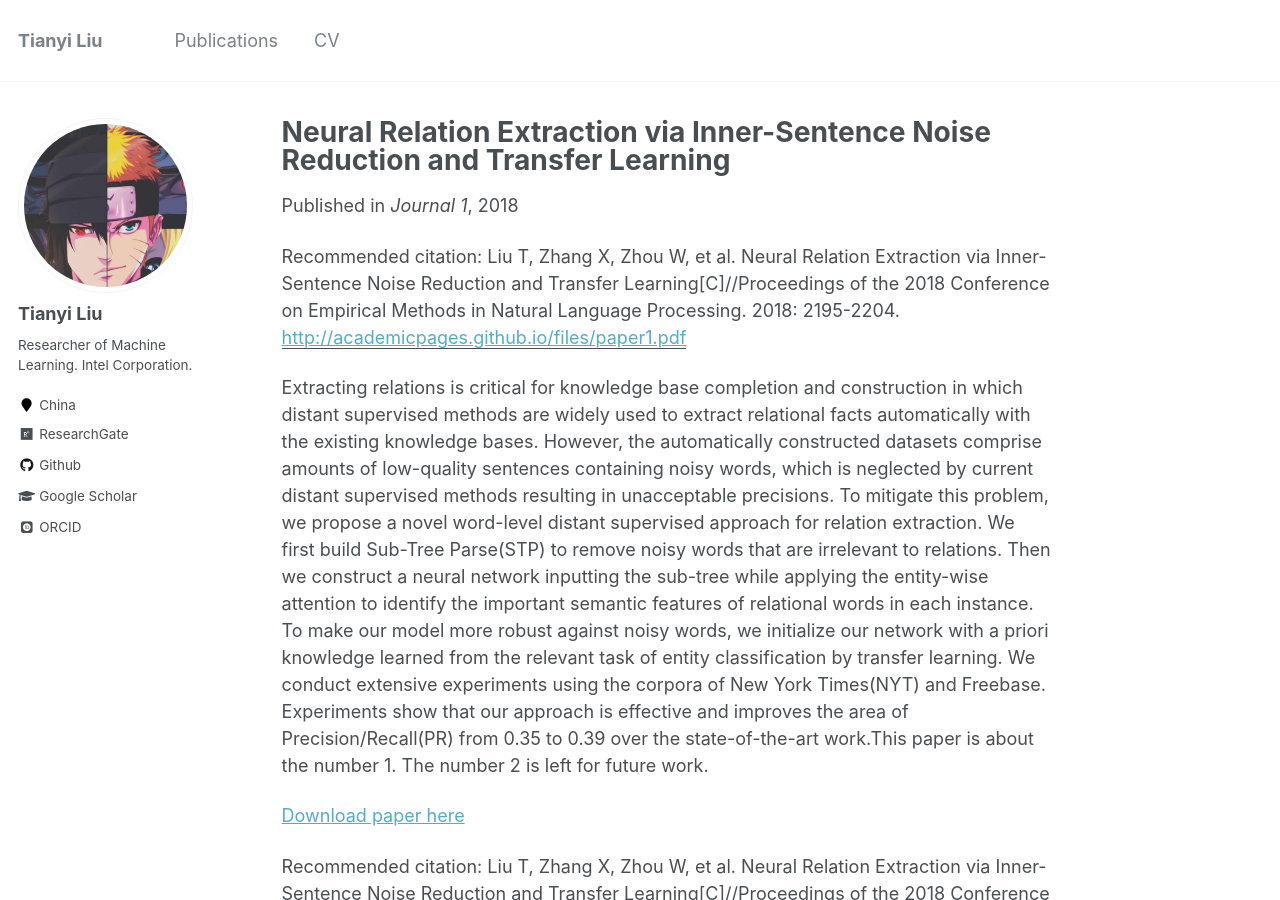
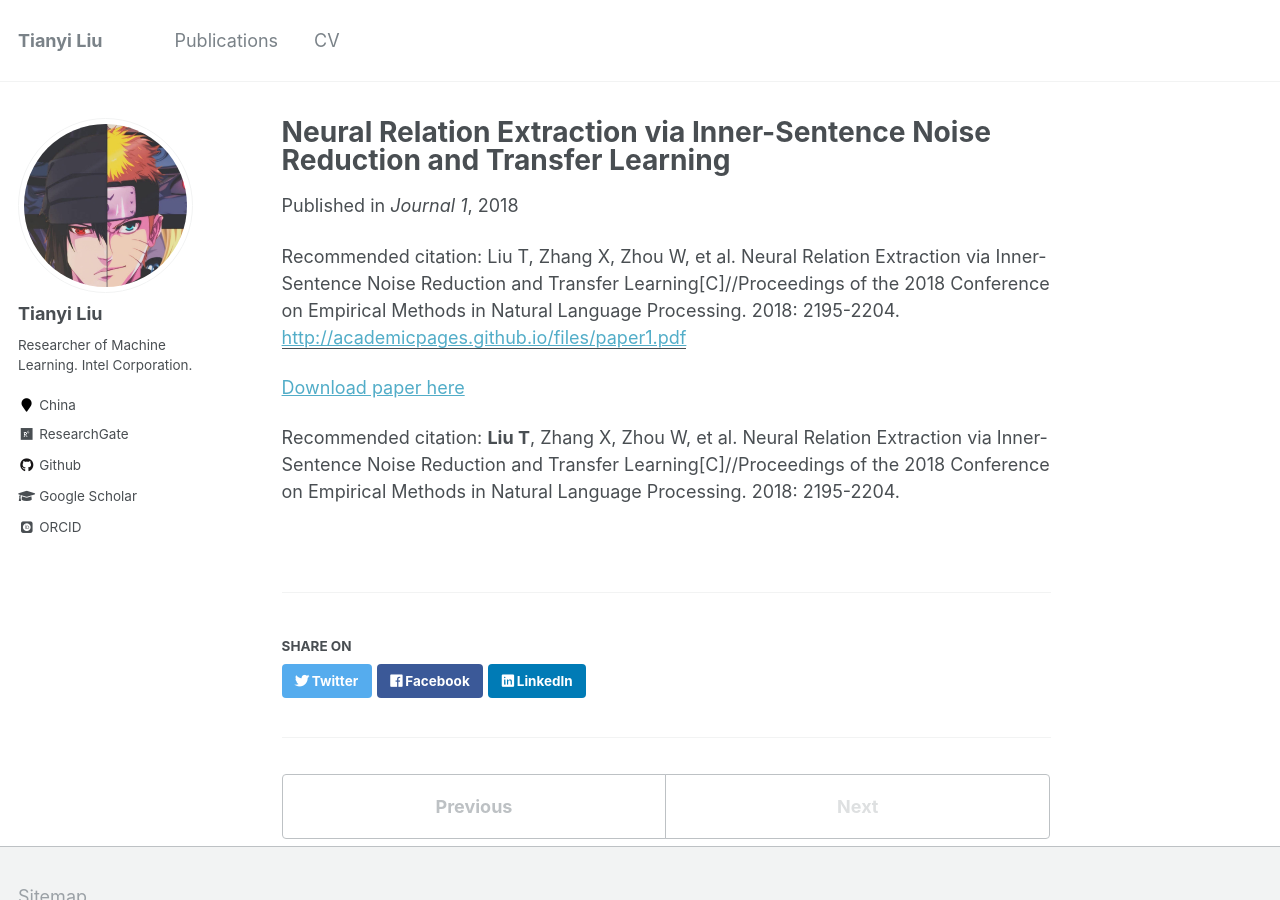
Before and after one commit to liutian111111/liutian111111.github.io, a Jekyll site: the page built from _publications/2018-Neural Relation Extraction via Inner-Sentence Noise Reduction and Transfer Learning.md, in a window 1280 px wide and 900 px high. Built offline with Jekyll 4.4.1, drawn with Linux system fonts in a browser that asks for light colours; some web fonts are replaced; some of the changed text lies outside the part shown.

Commit message:
update the first publication info

```diff
--- a/_publications/2018-Neural Relation Extraction via Inner-Sentence Noise Reduction and Transfer Learning.md
+++ b/_publications/2018-Neural Relation Extraction via Inner-Sentence Noise Reduction and Transfer Learning.md
@@ -8,8 +8,7 @@ venue: 'Journal 1'
 paperurl: 'http://academicpages.github.io/files/paper1.pdf'
 citation: 'Liu T, Zhang X, Zhou W, et al. Neural Relation Extraction via Inner-Sentence Noise Reduction and Transfer Learning[C]//Proceedings of the 2018 Conference on Empirical Methods in Natural Language Processing. 2018: 2195-2204.'
 ---
-Extracting relations is critical for knowledge base completion and construction in which distant supervised methods are widely used to extract relational facts automatically with the existing knowledge bases. However, the automatically constructed datasets comprise amounts of low-quality sentences containing noisy words, which is neglected by current distant supervised methods resulting in unacceptable precisions. To mitigate this problem, we propose a novel word-level distant supervised approach for relation extraction. We first build Sub-Tree Parse(STP) to remove noisy words that are irrelevant to relations. Then we construct a neural network inputting the sub-tree while applying the entity-wise attention to identify the important semantic features of relational words in each instance. To make our model more robust against noisy words, we initialize our network with a priori knowledge learned from the relevant task of entity classification by transfer learning. We conduct extensive experiments using the corpora of New York Times(NYT) and Freebase. Experiments show that our approach is effective and improves the area of Precision/Recall(PR) from 0.35 to 0.39 over the state-of-the-art work.This paper is about the number 1. The number 2 is left for future work.
 
 [Download paper here](https://aclanthology.org/D18-1243.pdf)
 
-Recommended citation: Liu T, Zhang X, Zhou W, et al. Neural Relation Extraction via Inner-Sentence Noise Reduction and Transfer Learning[C]//Proceedings of the 2018 Conference on Empirical Methods in Natural Language Processing. 2018: 2195-2204.
+Recommended citation: **Liu T**, Zhang X, Zhou W, et al. Neural Relation Extraction via Inner-Sentence Noise Reduction and Transfer Learning[C]//Proceedings of the 2018 Conference on Empirical Methods in Natural Language Processing. 2018: 2195-2204.
```
